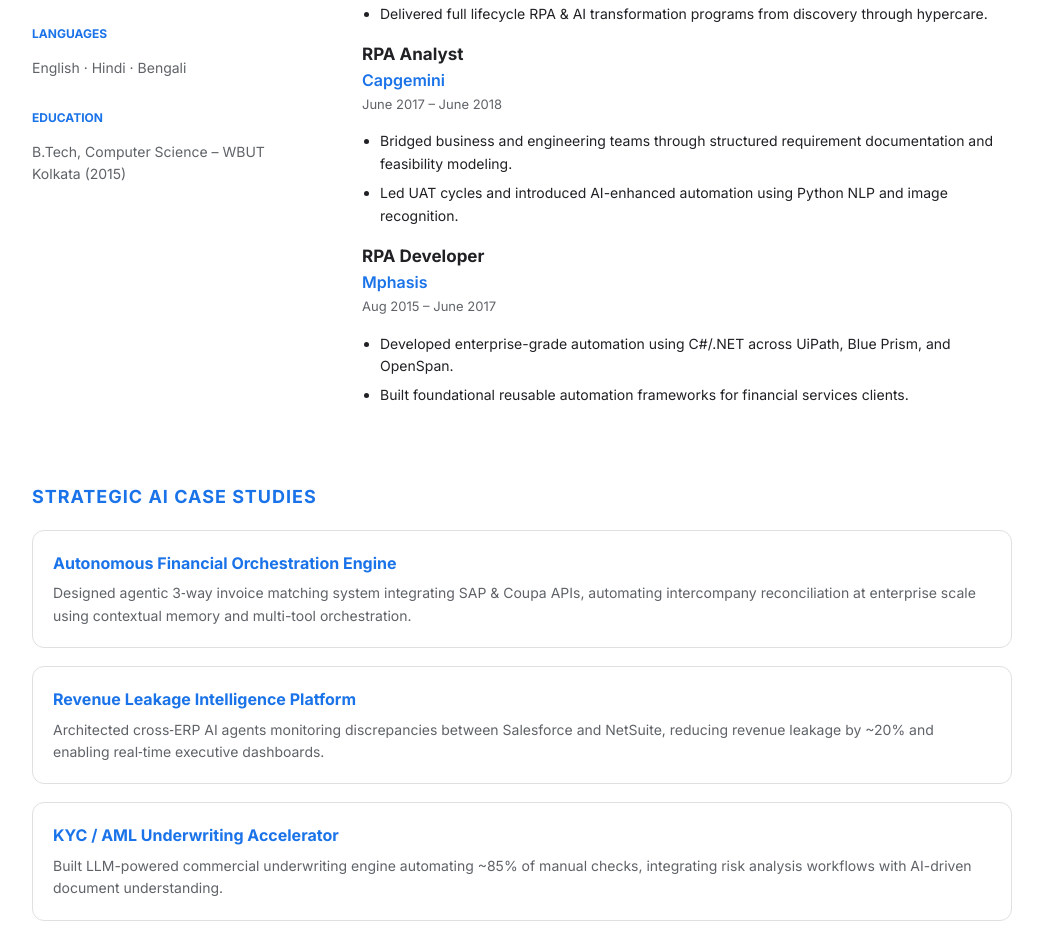
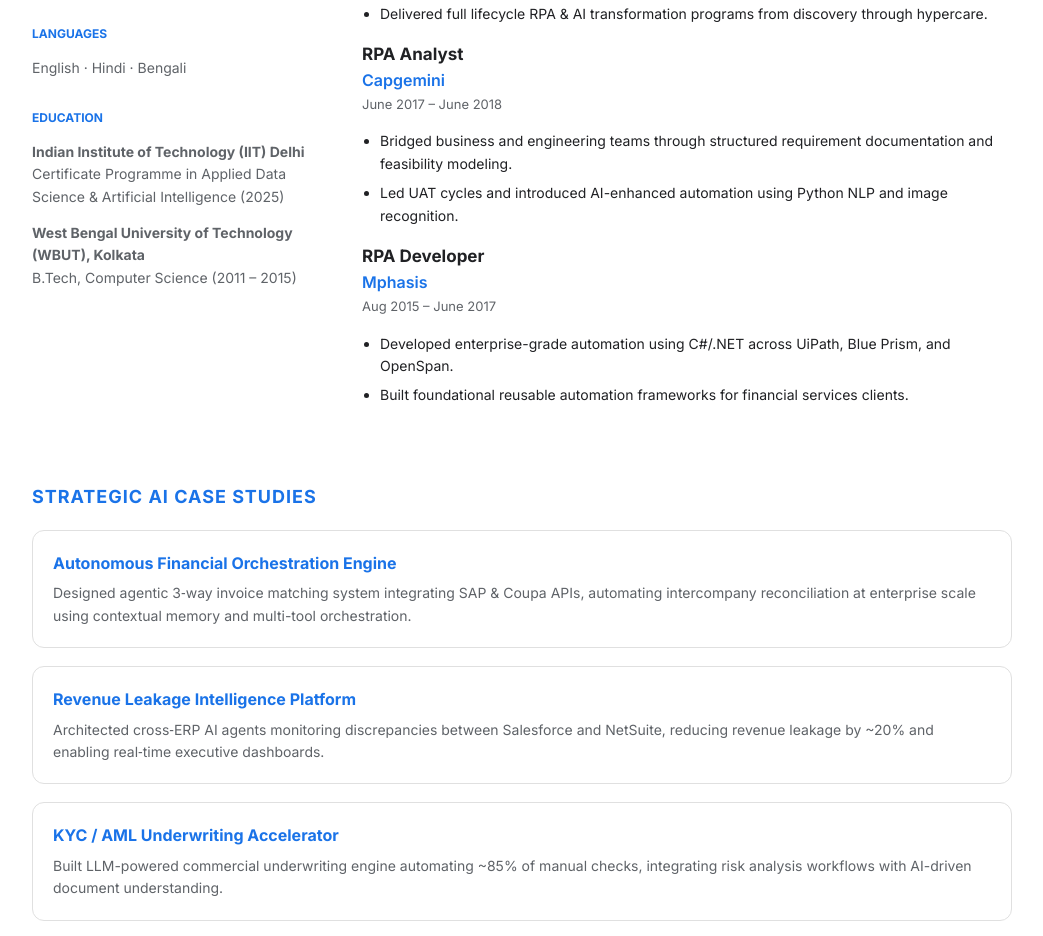
Before and after one commit to rajeshtiwary0/rajesh-tiwary, a plain HTML site: page index.html in a window 1280 px wide. Shown: the part 1701-2637 px from the top of the page, without its empty margins (118-1161 px from the left). Drawn offline with Linux system fonts and the light colour scheme.

Commit message:
Update index.html

```diff
--- a/index.html
+++ b/index.html
@@ -123,7 +123,10 @@
 <p>English · Hindi · Bengali</p>
 
 <h3>Education</h3>
-<p>B.Tech, Computer Science – WBUT Kolkata (2015)</p>
+<p><strong>Indian Institute of Technology (IIT) Delhi</strong><br>
+Certificate Programme in Applied Data Science & Artificial Intelligence (2025)</p>
+<p><strong>West Bengal University of Technology (WBUT), Kolkata</strong><br>
+B.Tech, Computer Science (2011 – 2015)</p>
 </div>
 
 <div>
```
